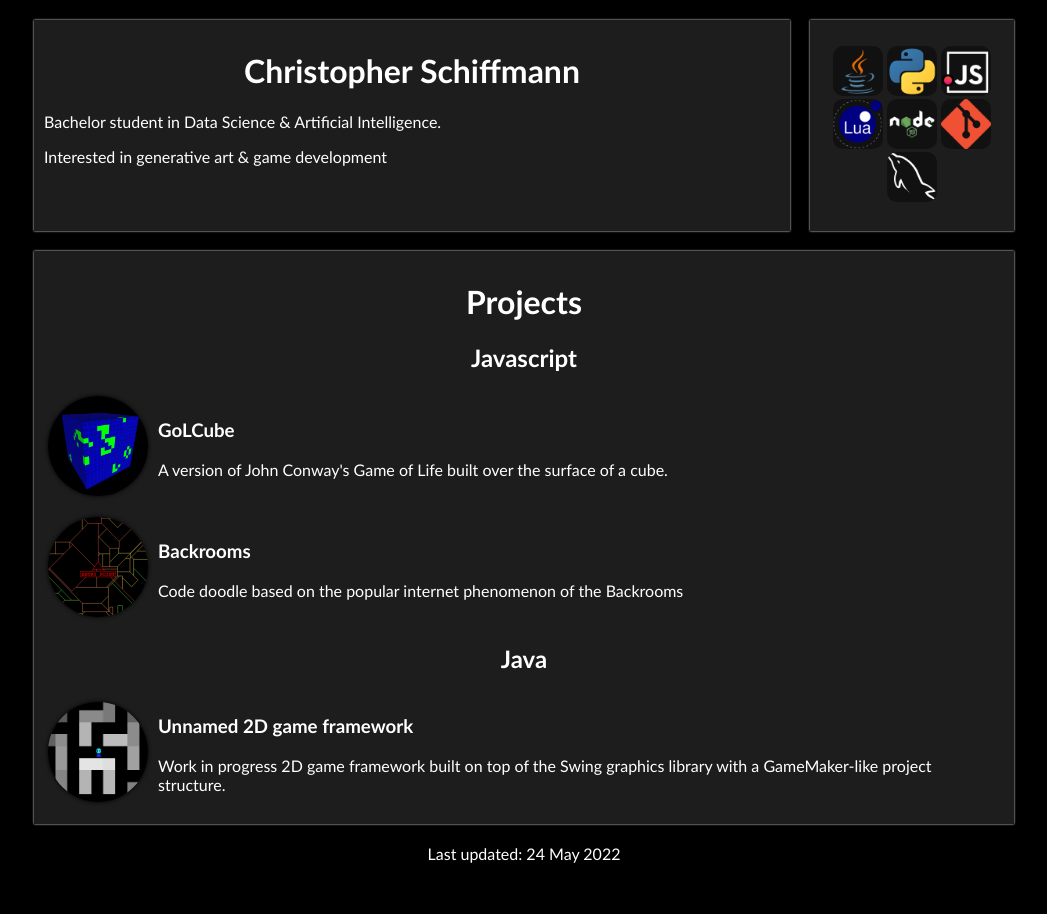
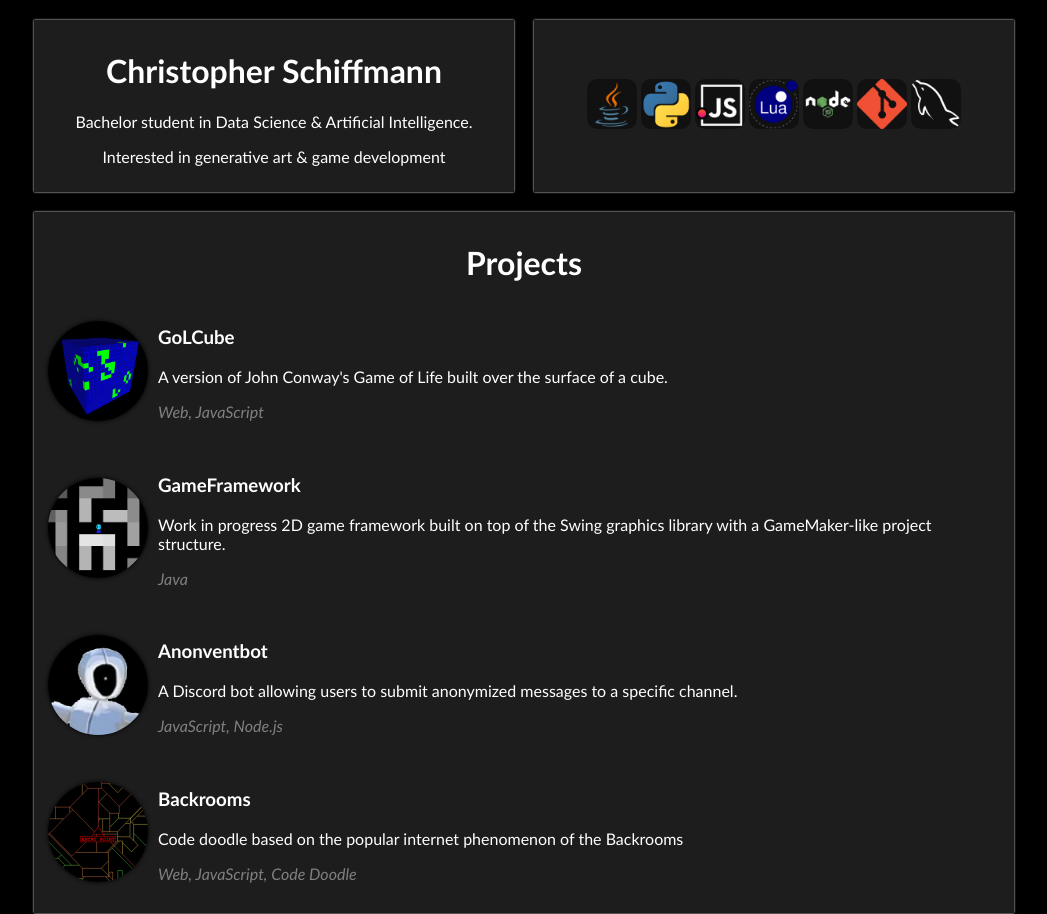
Before and after one commit to cjphs/cjphs.github.io, a plain HTML site: page index.html in a window 1280 px wide. Shown: the top 914 px of the page, without its empty margins (116-1163 px from the left). Before the commit the page ends 879 px from the top, so only its background shows below. Drawn offline with Linux system fonts and the light colour scheme.

Commit message:
Sexy animation

```diff
--- a/index.html
+++ b/index.html
@@ -21,6 +21,9 @@
 
         <div class="main">
             <div class="box">
+
+                <center>
+
                     <h1>
                         Christopher Schiffmann
                     </h1>
@@ -32,9 +35,10 @@
                     <p>
                         Interested in generative art & game development
                     </p>
+                </center>
             </div>
 
-            <div id="techstack" class="box" style="width:25%; display: flex; align-items:center; justify-content: center; padding:10px">
+            <div id="techstack" class="box" style="display: flex; align-items:center; justify-content: center; padding:10px">
                 <center>
                     <p>
                         <img src="assets/java.png"   title="Java"></img>
@@ -52,60 +56,86 @@
         </div>
 
         <div class="main">
-            <div class="box">
+            <div class="box" id="projects">
                 <h1>
                     Projects
                 </h1>
+            </div>
 
-                <h2>Javascript</h2>
+            <!-- Dynamically add projects -->
+            <script>
+                //todo: load this from a json file instead
+                const projects = [
+                    [
+                        "GoLCube",
+                        "https://christophersch.github.io/golcube",
+                        "assets/golcube_thumbnail.png",
+                        "A version of John Conway's Game of Life built over the surface of a cube.",
+                        "Web, JavaScript"
+                    ],
 
-                <a href="https://christophersch.github.io/golcube/" target="_blank">
-                <div class="project_div">
-                    <div class="project_thumb"><img src="assets/golcube_thumbnail.png" width="100"></img></div>
+                    [
+                        "GameFramework",
+                        "https://github.com/christophersch/GameFramework",
+                        "assets/gameframework_thumbnail.png",
+                        "Work in progress 2D game framework built on top of the Swing graphics library with a GameMaker-like project structure.",
+                        "Java"
+                    ],
+
+                    [
+                        "Anonventbot",
+                        "https://github.com/christophersch/anonventbot",
+                        "assets/anonventbot_thumbnail.png",
+                        "A Discord bot allowing users to submit anonymized messages to a specific channel.",
+                        "JavaScript, Node.js"
+                    ],
+
+                    [
+                        "Backrooms",
+                        "https://christophersch.github.io/backrooms/",
+                        "assets/backrooms_thumbnail.png",
+                        "Code doodle based on the popular internet phenomenon of the Backrooms",
+                        "Web, JavaScript, Code Doodle"
+                    ]
+                ]
+
+                let project_div = document.getElementById("projects");
+
+
+                var i = 0;
+                projects.forEach(project => {
+
+                    s = `<a href="${project[1]}">
+                            <div class="project_div" style="animation-delay:${i++/10}s">
+                                <div class="project_thumb"><img src="${project[2]}" width="100"></img></div>
                                 <div>
                                     <h3>
-                            GoLCube
+                                    ${project[0]}
                                     </h3>
-                        <p>A version of John Conway's Game of Life built over the surface of a cube.</p>
+                                    <p>${project[3]}</p>
+
+                                    <p class="project_div_tag"><i>${project[4]}</i></p>
                                 </div>
                         </div></a>
+                    `
 
-                <a href="https://christophersch.github.io/backrooms/" target="_blank">
-                <div class="project_div">
-                    <div class="project_thumb"><img src="assets/backrooms_thumbnail.png" width="100"></img></div>
-                    <div>
-                        <h3>
-                            Backrooms
-                        </h3>
-                        <p>Code doodle based on the popular internet phenomenon of the Backrooms</p>
-                    </div>
-                </div></a>
+                    project_div.innerHTML += s;
 
-                <h2>Java</h2>
+                    console.log(s)
 
-                <a href="https://github.com/christophersch/GameFramework">
-                    <div class="project_div">
-                        <div class="project_thumb"><img src="assets/gameframework_thumbnail.png" width="100"></img></div>
-                        <div>
-                            <h3>
-                              Unnamed 2D game framework
-                            </h3>
-                            <p>Work in progress 2D game framework built on top of the Swing graphics library with a GameMaker-like project structure.</p>
-                        </div>
-                </div>
-            </a>
-<!--
-                <br>
-                <a href="index.html">
-                    <center>Other things I'm proud to showcase...</center>
-                </a>
-                <br> -->
-                </div>
-            </div>
+                    console.log(project_div.innerHTML);
+                }
+
+                );
+            </script>
+
+
 
         </div>
     </center>
 </body>
+
+
 
 <footer>
     <center>
@@ -116,79 +146,3 @@
 </footer>
 
 </html>
-
-<!-- <script>
-    const canvas = document.getElementById("canvas");
-    const ctx = canvas.getContext('2d');
-
-    canvas.width = window.innerWidth;
-    canvas.height = window.innerHeight;
-
-    ctx.strokeStyle = "#FFFFFF"
-
-    frame = 0;
-
-    class Particle {
-        x = 0;
-        y = 0;
-        ox = 0;
-        oy = 0;
-        frequency = 0;
-        shift = 0;
-        amplitude = 0;
-        speed = 3;
-
-        constructor(x,y,f,s,a) {
-            this.x = x;
-            this.y = y;
-            this.ox = x;
-            this.oy = y;
-            this.frequency = f;
-            this.shift = s;
-            this.amplitude = a;
-
-            particles.push(this);
-        }
-    }
-
-    let particles = [];
-
-    function update() {
-        ctx.fillStyle = "#000000"
-        ctx.globalAlpha = 0.05;
-        ctx.fillRect(0,0,canvas.width,canvas.height);
-        ctx.globalAlpha = 1;
-
-        let new_particles = [];
-        particles.forEach(part => {
-            part.x += part.speed;
-            part.y += Math.sin(part.x * part.frequency + part.shift) * part.amplitude;
-
-            ctx.beginPath();
-            ctx.moveTo(part.ox, part.oy);
-            ctx.lineTo(part.x, part.y);
-            ctx.stroke();
-
-            part.ox = part.x;
-            part.oy = part.y;
-
-            if (part.x < canvas.width)
-                new_particles.push(part);
-        });
-        particles = new_particles;
-
-        if (Math.random() < 0.0) {
-            y = Math.random() * canvas.height;
-            amplitude = Math.random() * 5;
-            frequency = Math.random() * (2 + 4) - 4;
-            shift = Math.random() * 2 * Math.PI;
-
-            new Particle(0, y, frequency, shift, amplitude);
-        }
-
-        requestAnimationFrame(update)
-
-        console.log(particles.length);
-    }
-    // update();
-</script> -->
--- a/style.css
+++ b/style.css
@@ -45,7 +45,25 @@ p {
     display:flex;
     align-items:center;
     border-radius: 10px;
-    transition: background-color 0.05s
+    transition: background-color 0.05s;
+    opacity: 0;
+    animation-fill-mode: both;
+    animation-duration: 0.5s;
+    animation-name: fadein;
+}
+
+@keyframes fadein {
+    from {
+        opacity:0;
+    }
+
+    to {
+        opacity:1;
+    }
+}
+
+.project_div_tag {
+    color:grey;
 }
 
 .project_div:hover {
```
Lines whose indentation alone changed are shown as unchanged.
